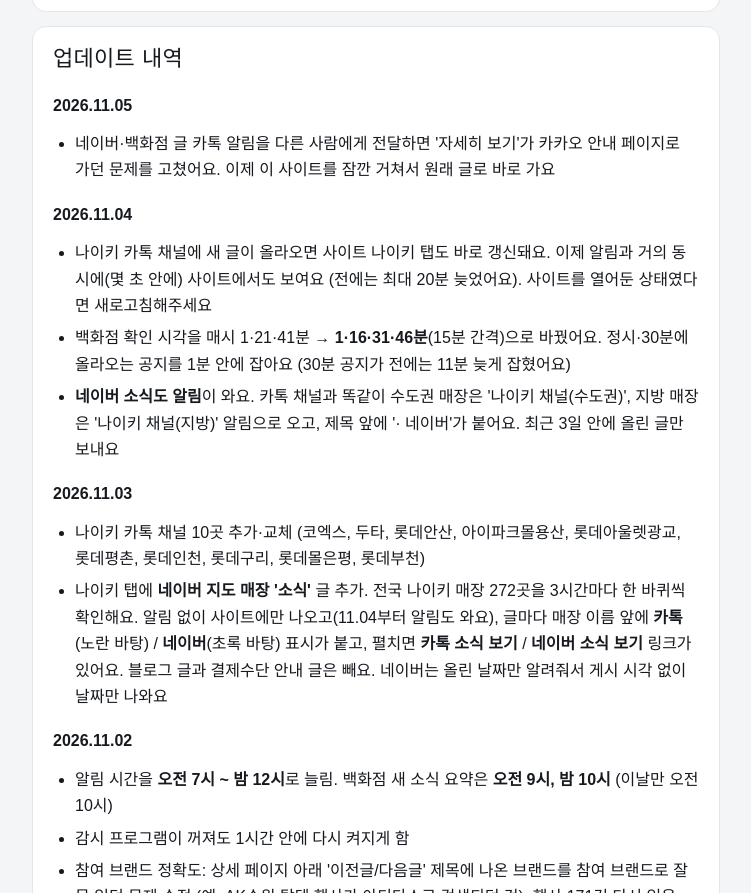
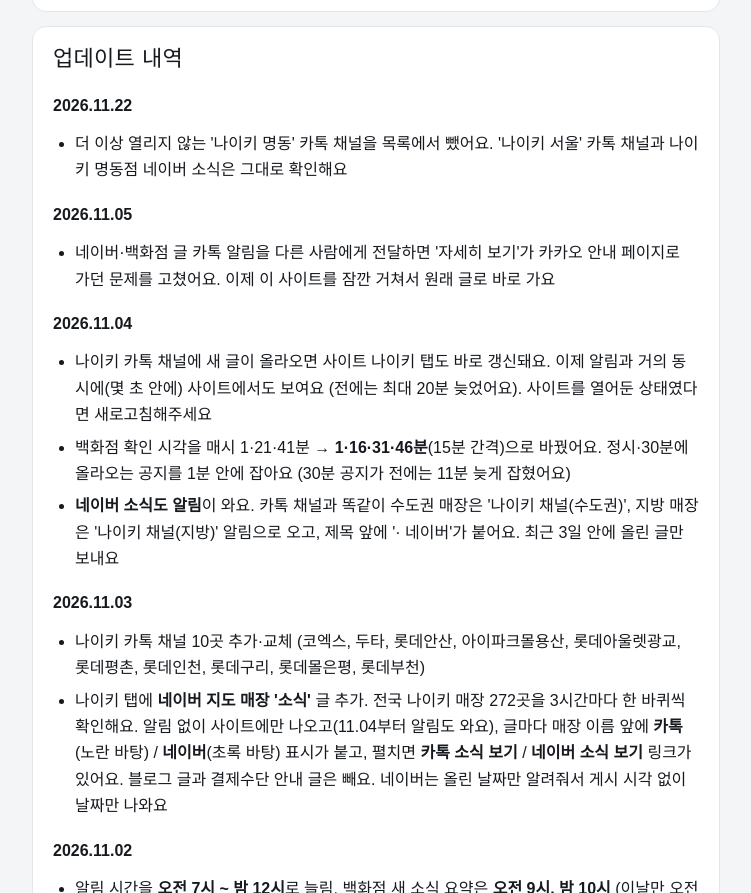
Before and after one commit to eumpyo123-tech/shopping-radar, a plain HTML site: page guide.html in a window 1280 px wide. Shown: the part 4926-5819 px from the top of the page, without its empty margins (264-1015 px from the left). Drawn offline with Linux system fonts and the light colour scheme; a web font is replaced by a local one.

Commit message:
update 11/22 19:51

```diff
--- a/guide.html
+++ b/guide.html
@@ -206,6 +206,10 @@ code { background: var(--chip); padding: 1px 7px; border-radius: 5px; font-size:
 
   <section id="updates">
     <h2>업데이트 내역</h2>
+    <h3>2026.11.22</h3>
+    <ul>
+      <li>더 이상 열리지 않는 '나이키 명동' 카톡 채널을 목록에서 뺐어요. '나이키 서울' 카톡 채널과 나이키 명동점 네이버 소식은 그대로 확인해요</li>
+    </ul>
     <h3>2026.11.05</h3>
     <ul>
       <li>네이버·백화점 글 카톡 알림을 다른 사람에게 전달하면 '자세히 보기'가 카카오 안내 페이지로 가던 문제를 고쳤어요. 이제 이 사이트를 잠깐 거쳐서 원래 글로 바로 가요</li>
```
